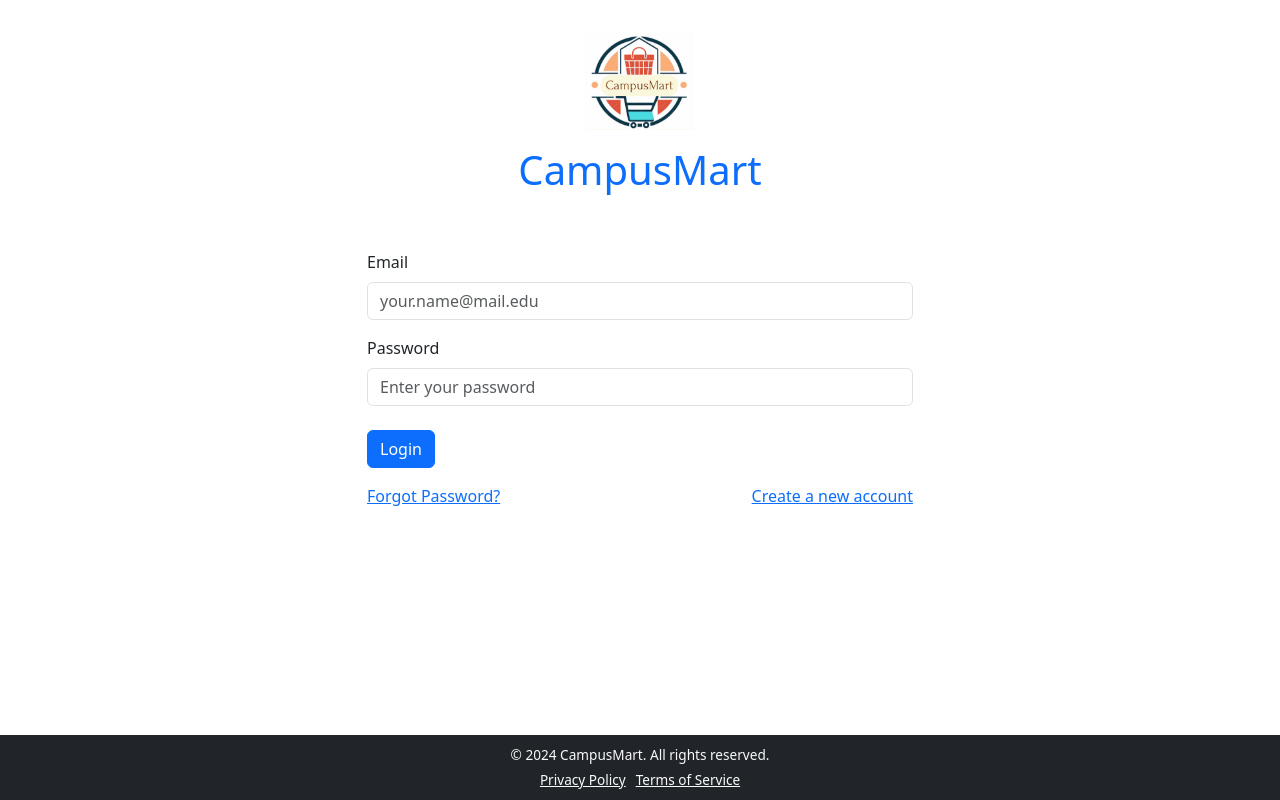
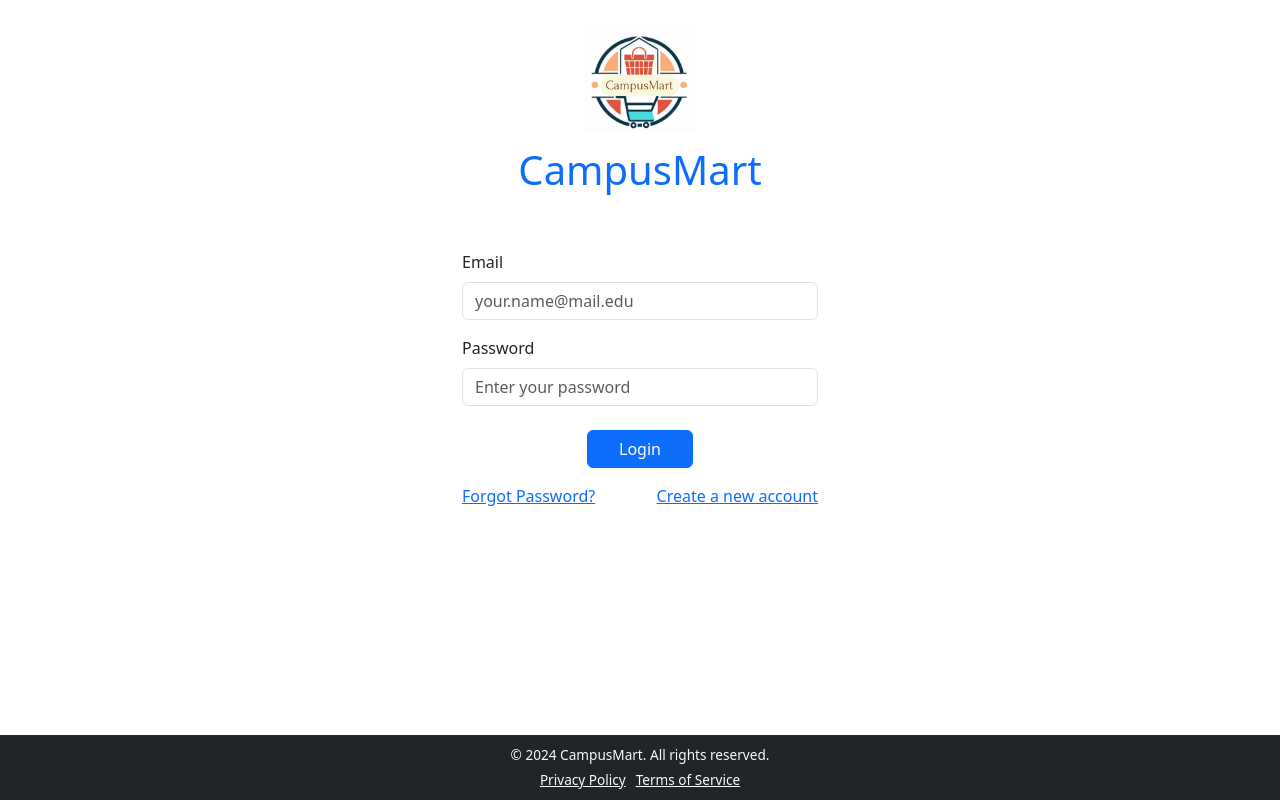
Before and after one commit to divya-navale/campusMart.App, a React (Create React App) app: page /login in a window 1280 px wide. Built offline with nearby package versions, Linux system fonts and the light colour scheme; no server answers.

Commit message:
login page css changes

```diff
--- a/src/pages/common/Login.jsx
+++ b/src/pages/common/Login.jsx
@@ -26,7 +26,7 @@ const Login = () => {
   return (
     <Container className="mt-5">
       <Row className="justify-content-center">
-        <Col md={6}>
+        <Col md={4}>
           <Form onSubmit={handleLogin}>
             <Form.Group controlId="formEmail">
               <Form.Label>Email</Form.Label>
@@ -52,9 +52,11 @@ const Login = () => {
 
             {error && <p className="text-danger mt-3">{error}</p>}
 
-            <Button variant="primary" type="submit" className="mt-4">
-              Login
-            </Button>
+            <div className="d-flex justify-content-center mt-4">
+              <Button variant="primary" type="submit" style={{width: '30%'}}>
+                Login
+              </Button>
+            </div>
           </Form>
 
           <div className="d-flex justify-content-between mt-3">
```
